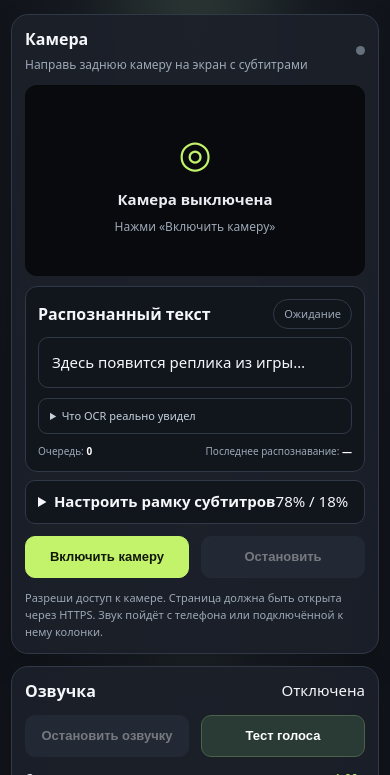
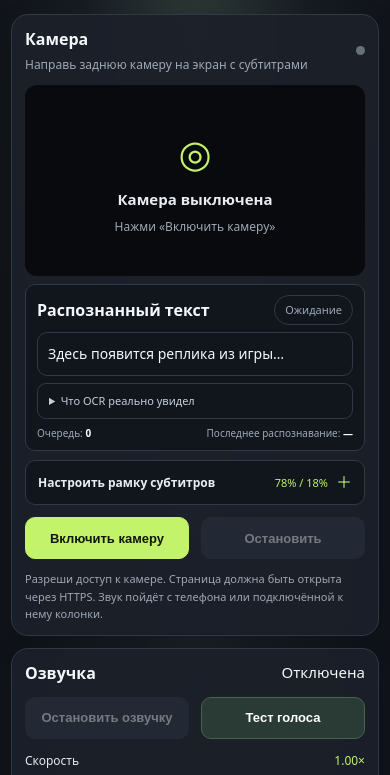
Before and after one commit to Deaziii/Gta6Voice, a plain HTML site: page index.html in a window 390 px wide. Shown: the part 61-836 px from the top of the page. Drawn offline with Linux system fonts and the light colour scheme.

Commit message:
Improve mobile OCR layout and camera guide visibility

```diff
--- a/styles.css
+++ b/styles.css
@@ -8,3 +8,20 @@ body:not(.running) .guide{display:none}
 .ocr-inline .section-head{margin-bottom:8px}
 .ocr-inline .last-text{min-height:48px}
 .ocr-inline .stats{font-size:10px}
+
+/* v0.6 mobile layout */
+.video-wrap:not(.camera-active) .guide{display:none!important}
+.video-wrap.camera-active .guide{display:block}
+.roi-controls{margin-top:9px;padding:10px 12px;background:#11161d;border:1px solid var(--line);border-radius:10px}
+.roi-controls summary{display:flex;align-items:center;justify-content:space-between;gap:8px;cursor:pointer;list-style:none;font-size:12px;color:#e8edf3}
+.roi-controls summary::-webkit-details-marker{display:none}
+.roi-controls summary:after{content:"＋";color:var(--accent);font-size:16px}
+.roi-controls[open] summary:after{content:"−"}
+.roi-controls summary output{color:var(--accent);font-size:11px;margin-left:auto}
+.roi-controls .range-label{margin:12px 0}
+.roi-controls .hint{margin-top:5px}
+.ocr-inline{margin-top:8px;padding:10px 11px;background:#11161d;border:1px solid var(--line);border-radius:10px}
+.ocr-inline .section-head{margin-bottom:7px}
+.ocr-inline .last-text{min-height:42px;padding:10px;font-size:14px}
+.ocr-inline .debug-ocr{margin-top:7px}
+.ocr-inline .stats{margin-top:7px;font-size:10px}
```
